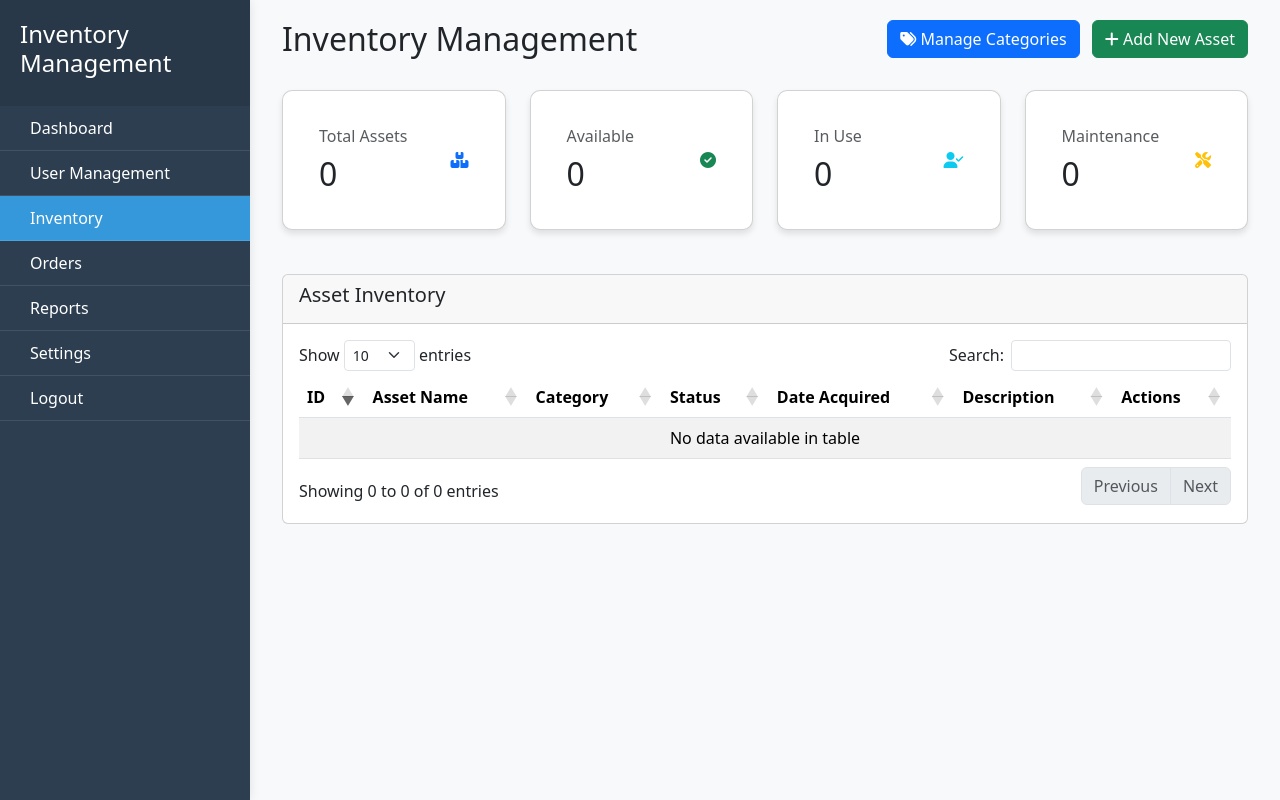
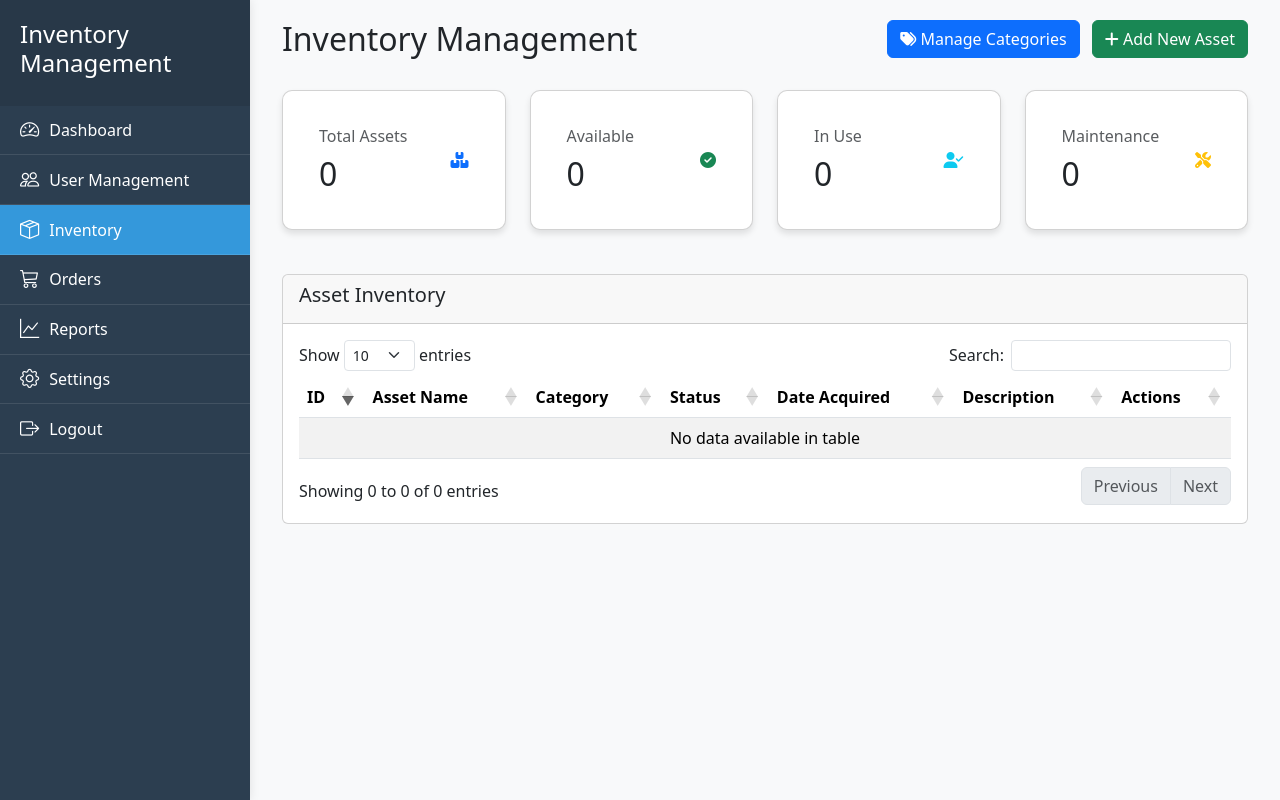
Before and after one commit to Eboni1/3rdSem, a PHP site: page /superadmin/inventory.php in a window 1280 px wide. Run offline with PHP 8.4, Linux system fonts and the light colour scheme; the visitor is signed in with stand-in values (Sample User, id 1); data that the repository does not hold is empty; some libraries are stand-ins or nearby versions.

Commit message:
add Bootstrap Icons stylesheet to inventory page

```diff
--- a/superadmin/inventory.php
+++ b/superadmin/inventory.php
@@ -156,6 +156,8 @@ $categories = mysqli_fetch_all($categories_result, MYSQLI_ASSOC);
     <link rel="stylesheet" href="style.css">
     <!-- DataTables CSS -->
     <link rel="stylesheet" href="https://cdn.datatables.net/1.13.4/css/dataTables.bootstrap5.min.css">
+    <link rel="stylesheet" href="https://cdn.jsdelivr.net/npm/bootstrap-icons@1.11.1/font/bootstrap-icons.css">
+
     <style>
         .asset-status-available {
             background-color: #d1e7dd;
```
